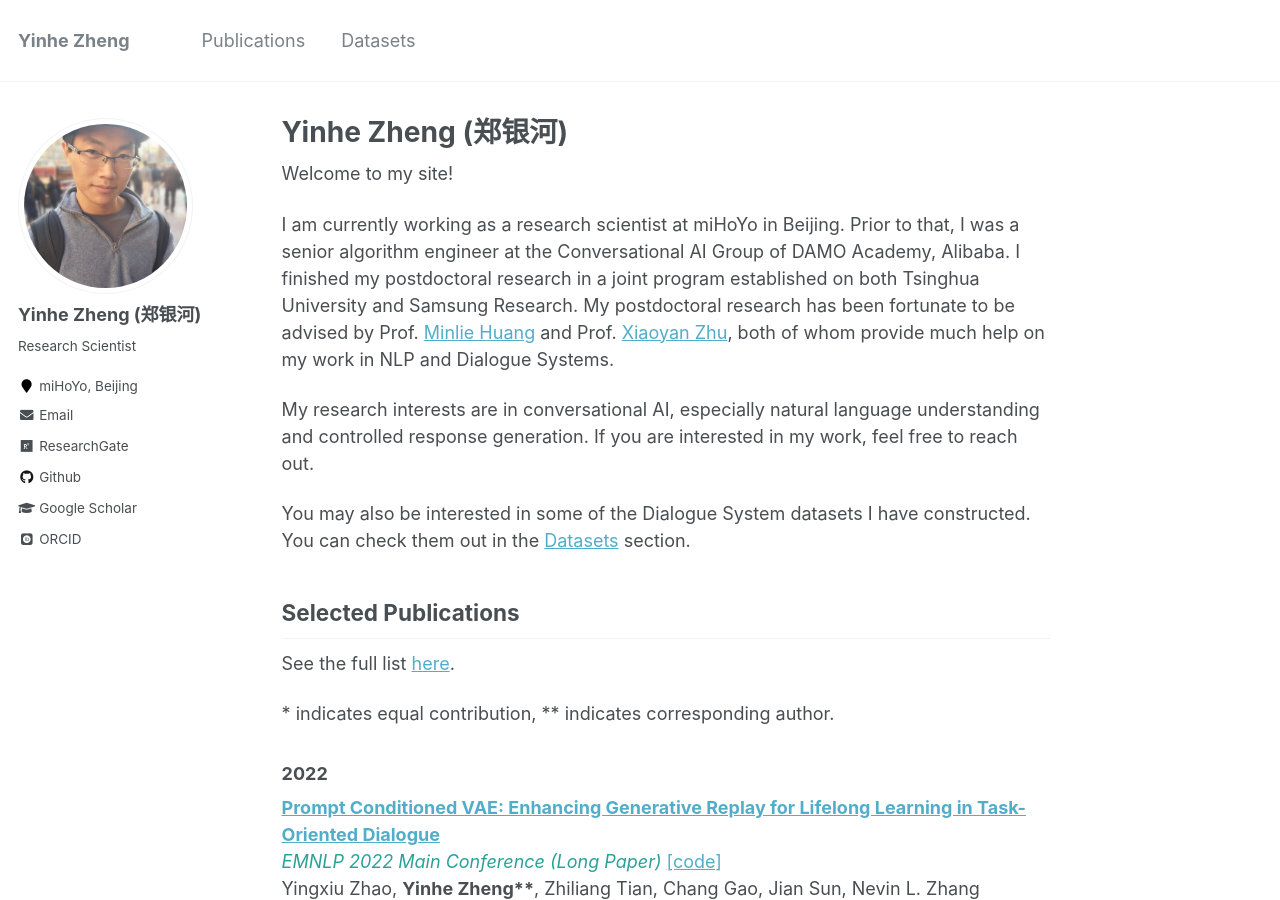
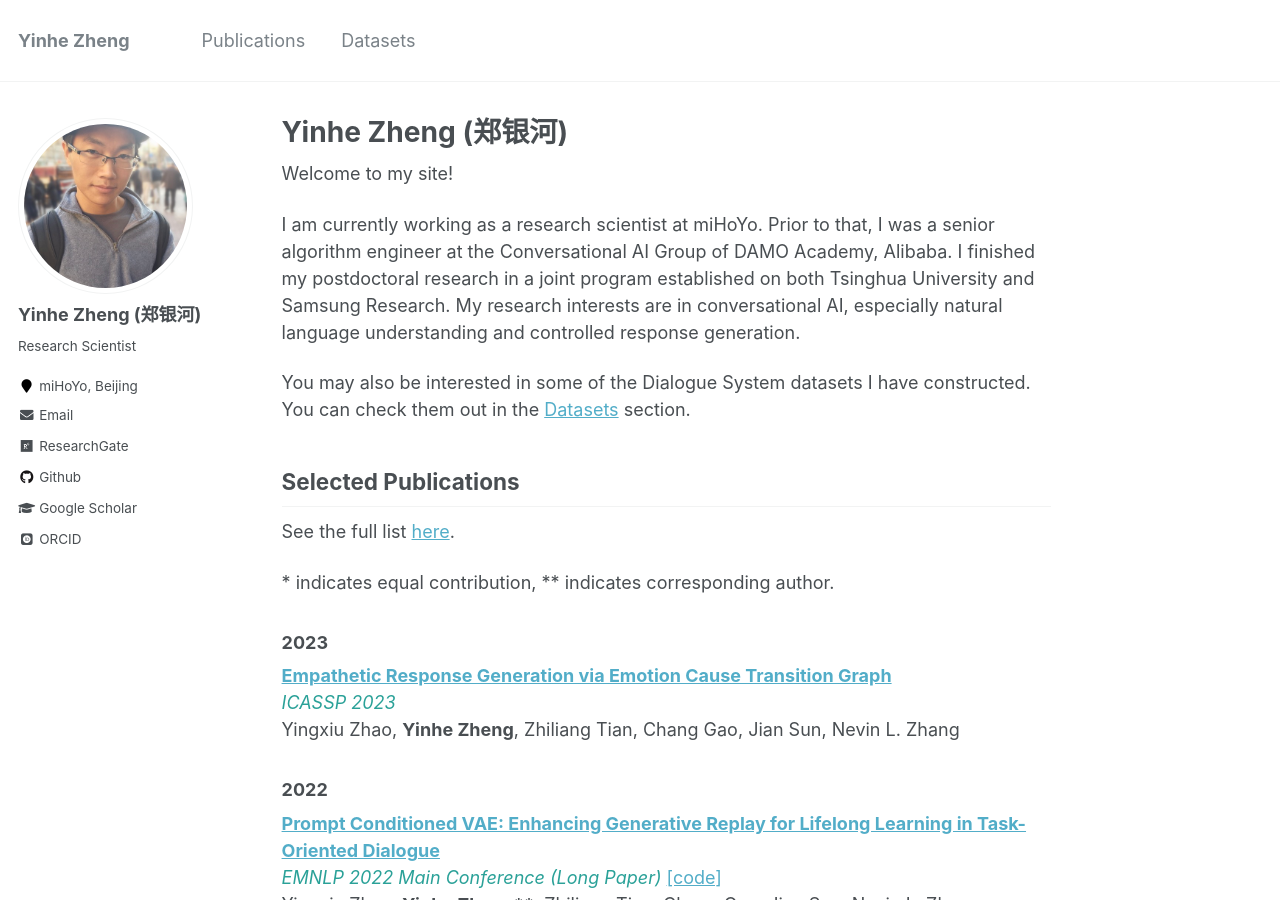
Before and after one commit to silverriver/silverriver.github.io, a Jekyll site: the page built from _pages/about.md, in a window 1280 px wide and 900 px high. Built offline with Jekyll 4.4.1, drawn with Linux system fonts in a browser that asks for light colours; some web fonts are replaced.

Commit message:
modify pub

```diff
--- a/_pages/about.md
+++ b/_pages/about.md
@@ -10,21 +10,26 @@ redirect_from:
 
 Welcome to my site!
 
-I am currently working as a research scientist at miHoYo in Beijing.
+I am currently working as a research scientist at miHoYo.
 Prior to that, I was a senior algorithm engineer at the Conversational AI Group of DAMO Academy, Alibaba.
 I finished my postdoctoral research in a joint program established on both Tsinghua University and Samsung Research.
-My postdoctoral research has been fortunate to be advised by Prof. [Minlie Huang](http://coai.cs.tsinghua.edu.cn/hml) and Prof. [Xiaoyan Zhu](https://www.cs.tsinghua.edu.cn/info/1121/3550.htm), both of whom provide much help on my work in NLP and Dialogue Systems.
-
 My research interests are in conversational AI, especially natural language understanding and controlled response generation.
-If you are interested in my work, feel free to reach out.
 
 You may also be interested in some of the Dialogue System datasets I have constructed.
 You can check them out in the [Datasets](/datasets) section.
 
 ## Selected Publications
-See the full list [here](/publication).
+
+See the full list [here](/publications).
 
 \* indicates equal contribution, \*\* indicates corresponding author.
+
+### 2023
+
+[**Empathetic Response Generation via Emotion Cause Transition Graph**](https://arxiv.org/abs/2302.11787) <br>
+<span style="color:#2aa198"> *ICASSP 2023* </span>  <br>
+Yingxiu Zhao, **Yinhe Zheng**, Zhiliang Tian, Chang Gao, Jian Sun, Nevin L. Zhang <br>
+
 ### 2022
 
 [**Prompt Conditioned VAE: Enhancing Generative Replay for Lifelong Learning in Task-Oriented Dialogue**](https://aclanthology.org/2022.emnlp-main.766/) <br>
```
Also changed, not shown: _pages/cv.md (deleted, +0 -46 lines), _pages/datasets.md (+1 -1 lines), _pages/publications.md (+7 -2 lines).
